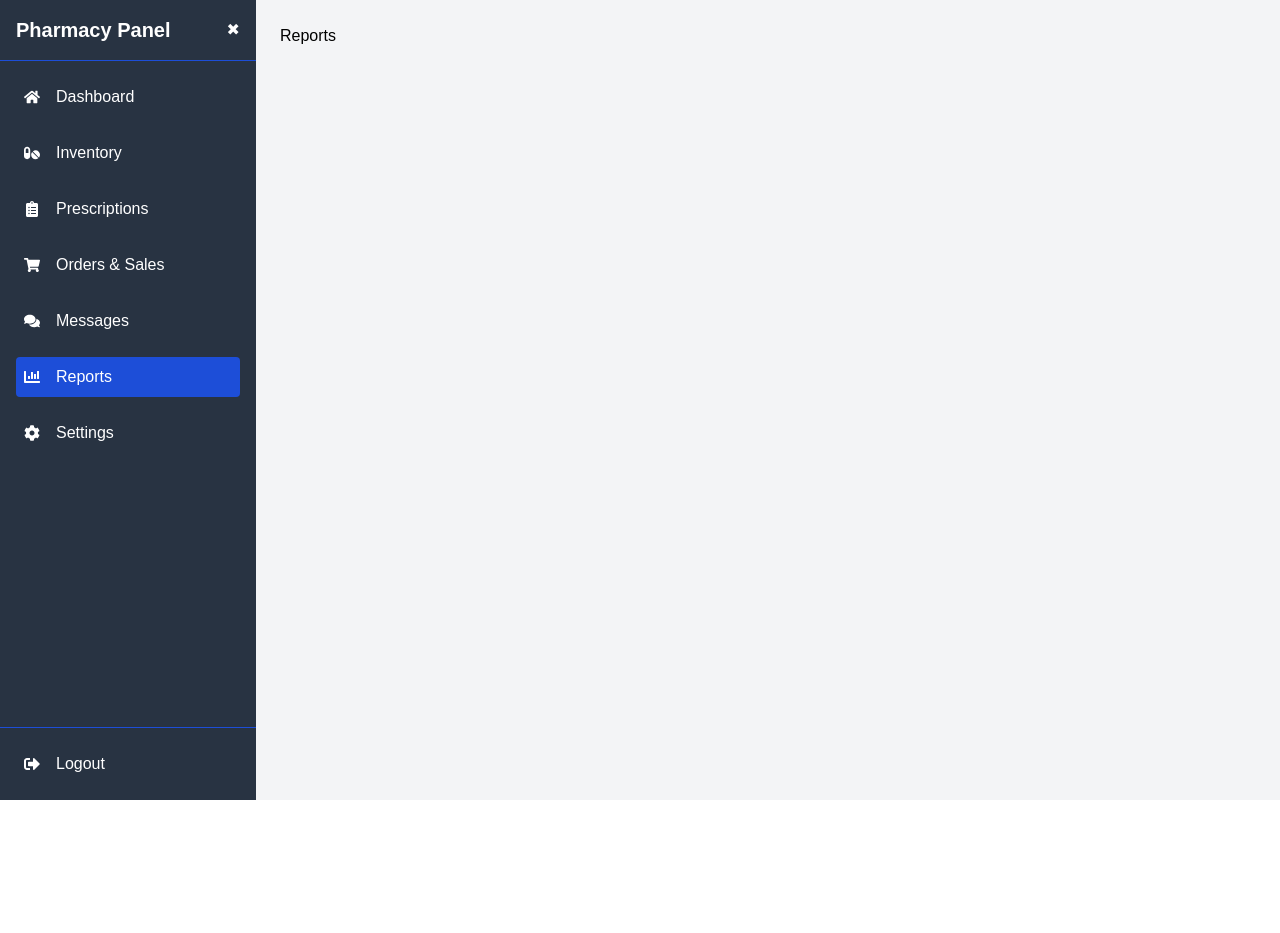
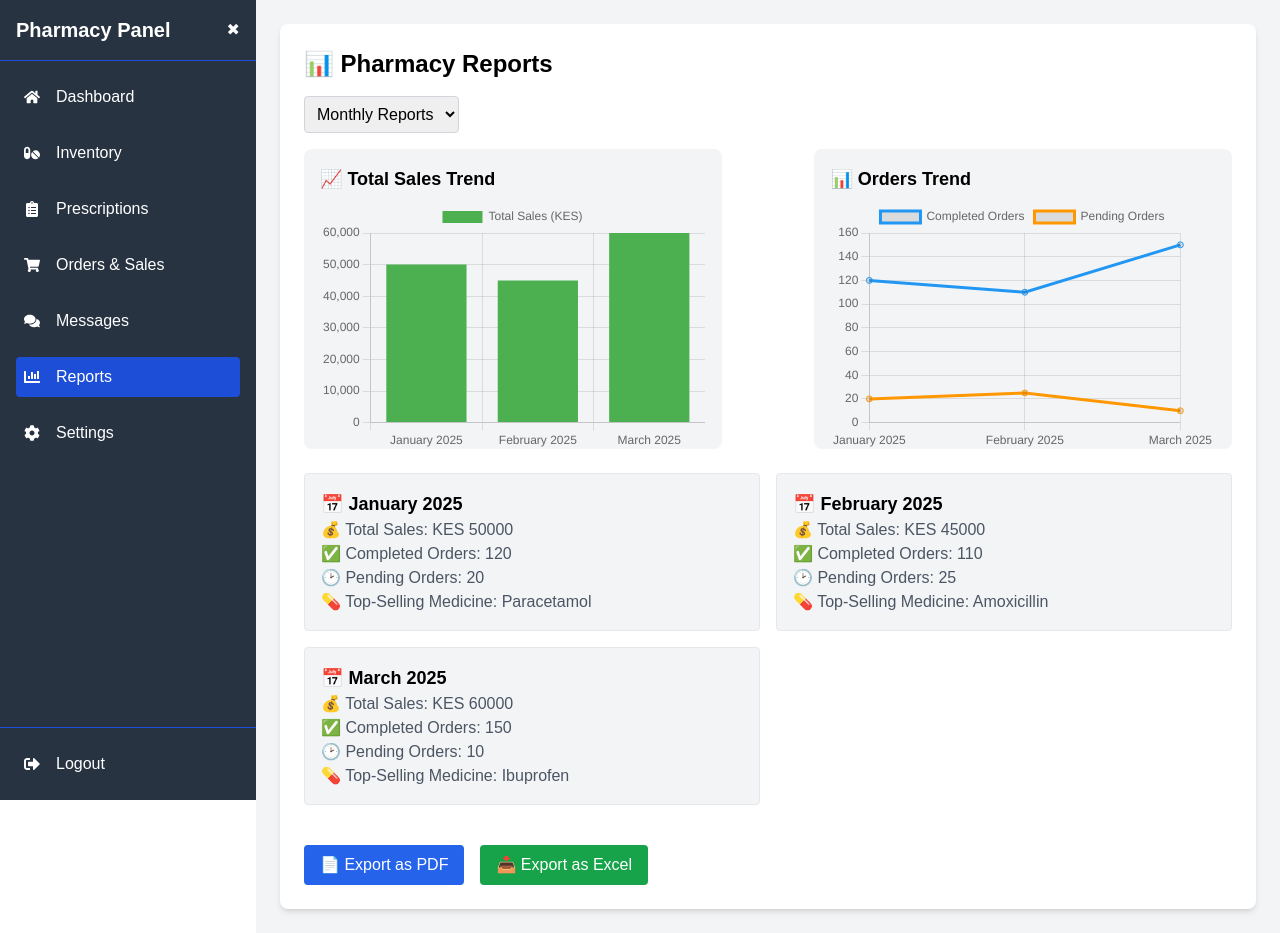
Before and after one commit to DANCANKARANI/iruma-frontend, a Next.js app: page /pharmacy in a window 1280 px wide. Both pictures are taken after a click on the button "Reports". Before the commit the page ends 800 px from the top, so only its background shows below. Built offline with nearby package versions, Linux system fonts and the light colour scheme.

Commit message:
pharmacy reports

```diff
--- a/app/pharmacy/components/reports.tsx
+++ b/app/pharmacy/components/reports.tsx
@@ -1,2 +1,147 @@
-const Reports = ()=><div>Reports</div>
-export default Reports;
+"use client";
+
+import { useState } from "react";
+import { Bar, Line } from "react-chartjs-2";
+import { jsPDF } from "jspdf";
+import { Chart as ChartJS, CategoryScale, LinearScale, BarElement, Title, Tooltip, Legend, PointElement, LineElement } from "chart.js";
+import * as XLSX from "xlsx"; // Importing XLSX for Excel export
+
+// Register chart.js components
+ChartJS.register(CategoryScale, LinearScale, BarElement, PointElement, LineElement, Title, Tooltip, Legend);
+
+interface Report {
+  date: string;
+  totalSales: number;
+  completedOrders: number;
+  pendingOrders: number;
+  topMedicine: string;
+}
+
+// Sample data
+const reports: Report[] = [
+  { date: "January 2025", totalSales: 50000, completedOrders: 120, pendingOrders: 20, topMedicine: "Paracetamol" },
+  { date: "February 2025", totalSales: 45000, completedOrders: 110, pendingOrders: 25, topMedicine: "Amoxicillin" },
+  { date: "March 2025", totalSales: 60000, completedOrders: 150, pendingOrders: 10, topMedicine: "Ibuprofen" },
+];
+
+export default function Reports() {
+  const [filter, setFilter] = useState("monthly");
+
+  // Bar Chart Data - Sales
+  const barChartData = {
+    labels: reports.map((r) => r.date),
+    datasets: [
+      {
+        label: "Total Sales (KES)",
+        data: reports.map((r) => r.totalSales),
+        backgroundColor: "#4CAF50",
+      },
+    ],
+  };
+
+  // Line Chart Data - Orders
+  const lineChartData = {
+    labels: reports.map((r) => r.date),
+    datasets: [
+      {
+        label: "Completed Orders",
+        data: reports.map((r) => r.completedOrders),
+        borderColor: "#2196F3",
+        fill: false,
+      },
+      {
+        label: "Pending Orders",
+        data: reports.map((r) => r.pendingOrders),
+        borderColor: "#FF9800",
+        fill: false,
+      },
+    ],
+  };
+
+  // Chart Options - Prevent Overflow
+  const chartOptions = {
+    responsive: true,
+    maintainAspectRatio: false,
+    scales: {
+      x: {
+        ticks: { autoSkip: false },
+      },
+      y: {
+        beginAtZero: true,
+      },
+    },
+  };
+
+  // Generate PDF
+  const generatePDF = () => {
+    const doc = new jsPDF();
+    doc.text("📊 Pharmacy Sales Report", 20, 20);
+    reports.forEach((r, i) => {
+      doc.text(`${r.date}: KES ${r.totalSales} | Orders: ${r.completedOrders} Completed, ${r.pendingOrders} Pending`, 20, 30 + i * 10);
+    });
+    doc.save("Pharmacy-Report.pdf");
+  };
+
+  // Export as Excel
+  const exportToExcel = () => {
+    const ws = XLSX.utils.json_to_sheet(reports); // Convert JSON data to an Excel sheet
+    const wb = XLSX.utils.book_new(); // Create a new workbook
+    XLSX.utils.book_append_sheet(wb, ws, "Reports"); // Append sheet to workbook
+    XLSX.writeFile(wb, "Pharmacy-Report.xlsx"); // Export as an Excel file
+  };
+
+  return (
+    <div className="p-6 bg-white rounded-lg shadow-md">
+      <h2 className="text-2xl font-bold mb-4">📊 Pharmacy Reports</h2>
+
+      {/* Filter Dropdown */}
+      <select className="p-2 border border-gray-300 rounded mb-4" value={filter} onChange={(e) => setFilter(e.target.value)}>
+        <option value="daily">Daily Reports</option>
+        <option value="weekly">Weekly Reports</option>
+        <option value="monthly">Monthly Reports</option>
+      </select>
+
+      {/* Horizontal Layout for Charts */}
+      <div className="flex flex-wrap justify-between gap-4 mb-6">
+        {/* Sales Chart */}
+        <div className="w-[45%] h-[300px] p-4 bg-gray-100 rounded-lg overflow-hidden">
+          <h3 className="text-lg font-bold mb-2">📈 Total Sales Trend</h3>
+          <div className="w-full h-[250px]">
+            <Bar data={barChartData} options={chartOptions} />
+          </div>
+        </div>
+
+        {/* Orders Chart - FIXED OVERFLOW */}
+        <div className="w-[45%] h-[300px] p-4 bg-gray-100 rounded-lg overflow-hidden">
+          <h3 className="text-lg font-bold mb-2">📊 Orders Trend</h3>
+          <div className="w-full h-[250px]">
+            <Line data={lineChartData} options={chartOptions} />
+          </div>
+        </div>
+      </div>
+
+      {/* Report List */}
+      <div className="grid grid-cols-2 gap-4 mb-6">
+        {reports.map((report) => (
+          <div key={report.date} className="p-4 border rounded bg-gray-100">
+            <h3 className="text-lg font-bold">📅 {report.date}</h3>
+            <p className="text-gray-600">💰 Total Sales: KES {report.totalSales}</p>
+            <p className="text-gray-600">✅ Completed Orders: {report.completedOrders}</p>
+            <p className="text-gray-600">🕑 Pending Orders: {report.pendingOrders}</p>
+            <p className="text-gray-600">💊 Top-Selling Medicine: {report.topMedicine}</p>
+          </div>
+        ))}
+      </div>
+
+      {/* Export Options */}
+      <div className="flex space-x-4">
+        <button onClick={generatePDF} className="bg-blue-600 text-white px-4 py-2 rounded mt-4">
+          📄 Export as PDF
+        </button>
+        <button onClick={exportToExcel} className="bg-green-600 text-white px-4 py-2 rounded mt-4">
+          📥 Export as Excel
+        </button>
+      </div>
+    </div>
+  );
+}
--- a/package.json
+++ b/package.json
@@ -13,7 +13,7 @@
     "file-saver": "^2.0.5",
     "jspdf": "^2.5.2",
     "jspdf-autotable": "^3.8.4",
-    "next": "15.1.4",
+    "next": "^15.1.6",
     "react": "^19.0.0",
     "react-chartjs-2": "^5.3.0",
     "react-dom": "^19.0.0",
```
Also changed, not shown: 1 other file (tests, documents, lock files or other folders).
